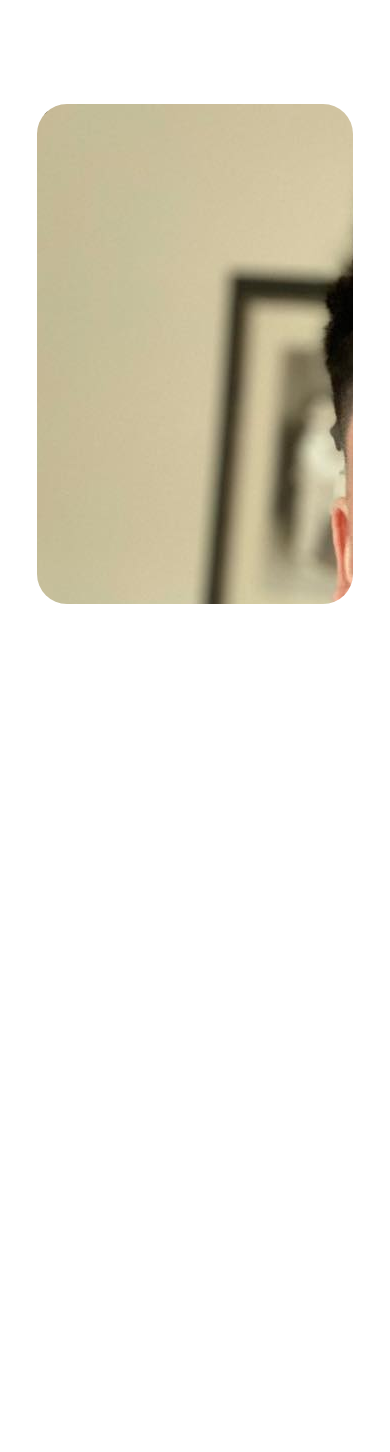
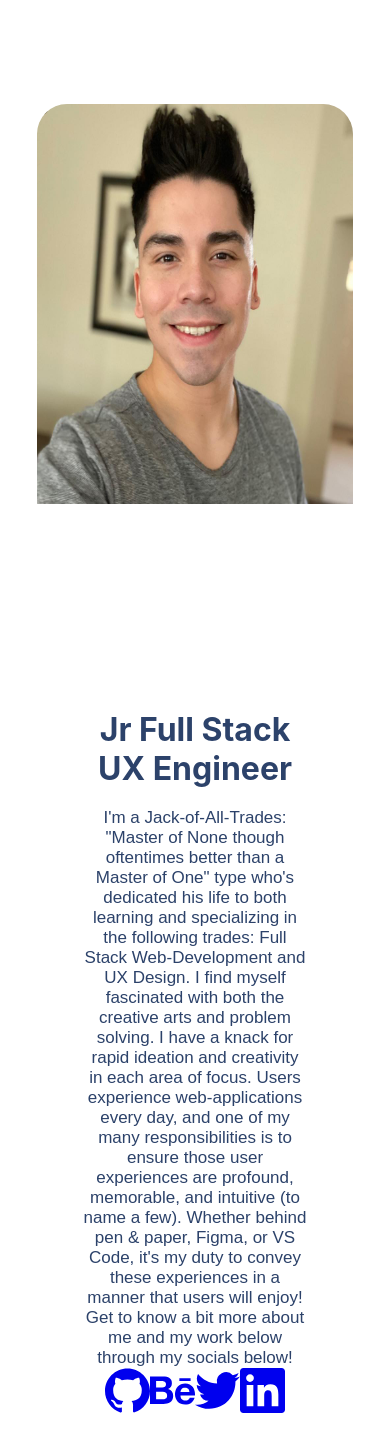
Before and after one commit to tpadilla10117/v2.0-tpadilla.com, a React (Create React App) app: page /about in a window 390 px wide. Shown: the top 1452 px of the page. Before the commit the page ends 844 px from the top, so only its background shows below. Built offline with nearby package versions, Linux system fonts and the light colour scheme.

Commit message:
got the main layout of the AboutMe.jsx component rendered responsively at the indicated breakpoint

```diff
--- a/package.json
+++ b/package.json
@@ -11,6 +11,7 @@
     "node-sass": "^6.0.1",
     "react": "^17.0.2",
     "react-dom": "^17.0.2",
+    "react-icons": "^4.3.1",
     "react-router-dom": "^5.3.0",
     "react-scripts": "4.0.3",
     "react-transition-group": "^4.4.2",
--- a/src/components/pages/about/AboutMe.jsx
+++ b/src/components/pages/about/AboutMe.jsx
@@ -1,6 +1,7 @@
 import React from 'react';
 import './AboutMe.scss';
 import Trin from '../../../assets/images/trin.jpg';
+import { SiGithub, SiLinkedin, /* SiInstagram, SiFacebook, */ SiBehance, SiTwitter  } from "react-icons/si";
 
 const AboutMe = (props) => {
     return (
@@ -32,9 +33,22 @@ const AboutMe = (props) => {
                 </div>
 
                 <div className="sideBio">
+                    <h1>Jr Full Stack UX Engineer</h1><br/>
+                    <p>I'm a Jack-of-All-Trades: "Master of None though oftentimes better than a Master of One" type who's dedicated his life to both learning and specializing in the following trades: Full Stack Web-Development and UX Design.  I find myself fascinated with both the creative arts and problem solving.  I have a knack for rapid ideation and creativity in each area of focus.  Users experience web-applications every day, and one of my many responsibilities is to ensure those user experiences are profound, memorable, and intuitive (to name a few).  Whether behind pen & paper, Figma, or VS Code, it's my duty to convey these experiences in a manner that users will enjoy!  Get to know a bit more about me and my work below through my socials below!   </p>
+
+                    <div className="links-about">
+                                <a href="https://github.com/tpadilla10117" className="github">{<SiGithub size={45}/>}</a>
+                                <a href="https://www.behance.net/tpadilla10117" className="behance">{<SiBehance size={45}/>}</a>
+                                <a href="https://twitter.com/tpadilla101" className="twitter">{<SiTwitter size={45}/>}</a>
+                                <a href="https://www.linkedin.com/in/t-p-101/" className="linkedin">{<SiLinkedin size={45}/>}</a>
+                    </div>
 
                 </div>
 
+
+            </div>
+
+            <div className="container">
 
             </div>
 
--- a/src/components/pages/about/AboutMe.scss
+++ b/src/components/pages/about/AboutMe.scss
@@ -52,6 +52,48 @@
                 width: 100%;
                 height:100%;
                 border-radius: 30px;
+
+                .about-picture {
+                    height: 400px;
+                    width: 100%;
+                }
+            }
+        }
+    }
+/* ------------------------------------------------------------------------------- */
+/* THIS IS EVERYTHING IN .sideBio container */
+
+    .sideBio {
+        background-color: white;
+        text-align: center;
+        padding: 4rem;
+        border-radius: 30px;
+        width: 65vw;
+        margin-bottom: 2rem;
+        margin-right: 4rem;
+        color: #2c426a;
+        overflow-x: hidden;
+        overflow-y: auto;
+
+        p {
+            font-family: 'Amatic SC', sans-serif;
+            font-weight: 300;
+            overflow-x: hidden;
+            overflow-y: auto;
+            text-align: center;
+            animation-duration: 1s;
+            animation-name: slidein;
+        }
+
+        @keyframes slidein {
+            from {
+              margin-left: 100%;
+              width: 300%;
+            }
+
+            to {
+              margin-left: 0%;
+              width: 100%;
             }
           }
     }
@@ -66,6 +108,11 @@
         padding: 2.5rem 2.5rem 1.5rem 2.5rem;
         margin-top: 4rem;
     }
+
+    .bio-wrapper {
+        display: flex;
+        flex-direction: column;
+        width: 90vw;
 
         .overlay-practice {
             width: 90vw;
@@ -87,4 +134,18 @@
 
         }
 
+        .sideBio {
+            width: 100%;
+            overflow-x: hidden;
+            overflow-y: auto;
+            padding-bottom: 0;
+
+            p {
+                font-size: 17px;
+                overflow-x: hidden;
+                overflow-y: auto;
             }
+        }
+    }
+
+  }
```
Also changed, not shown: 2 other files (tests, documents, lock files or other folders). Lines whose indentation alone changed are shown as unchanged.
